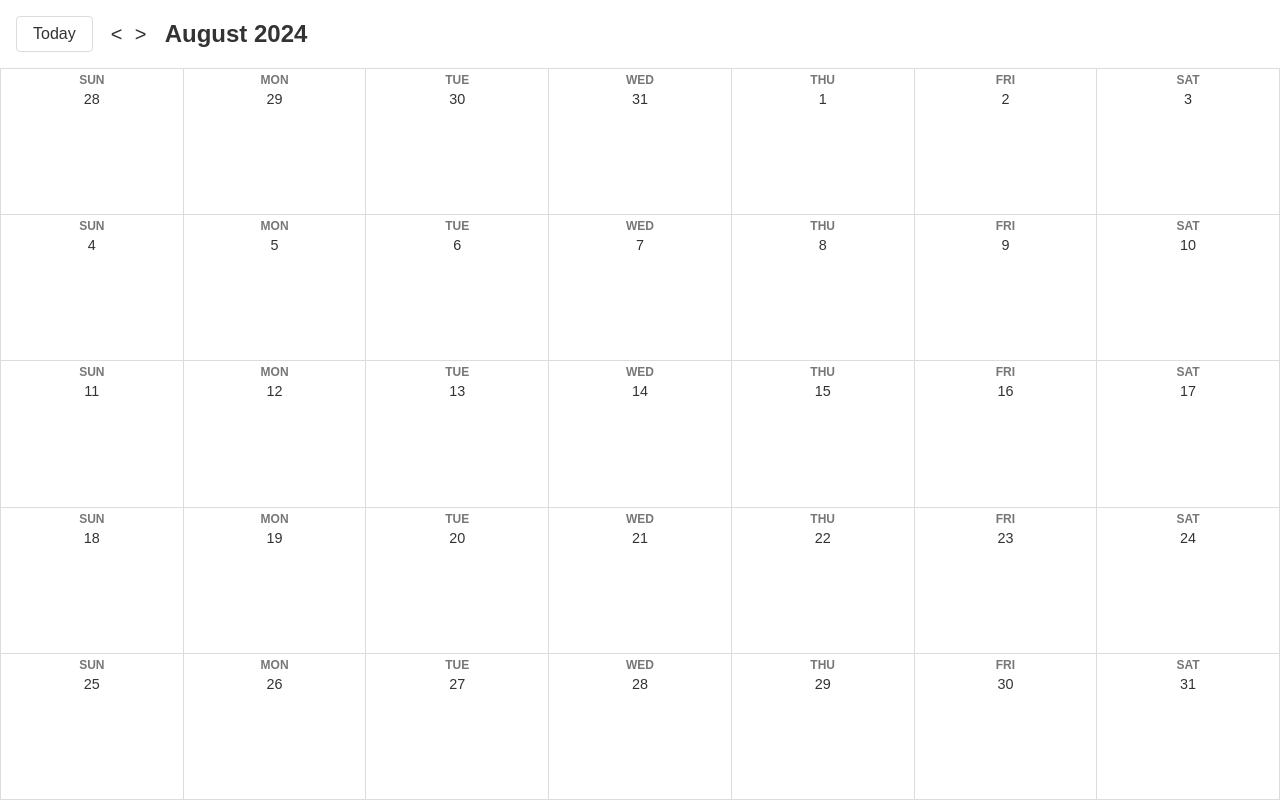
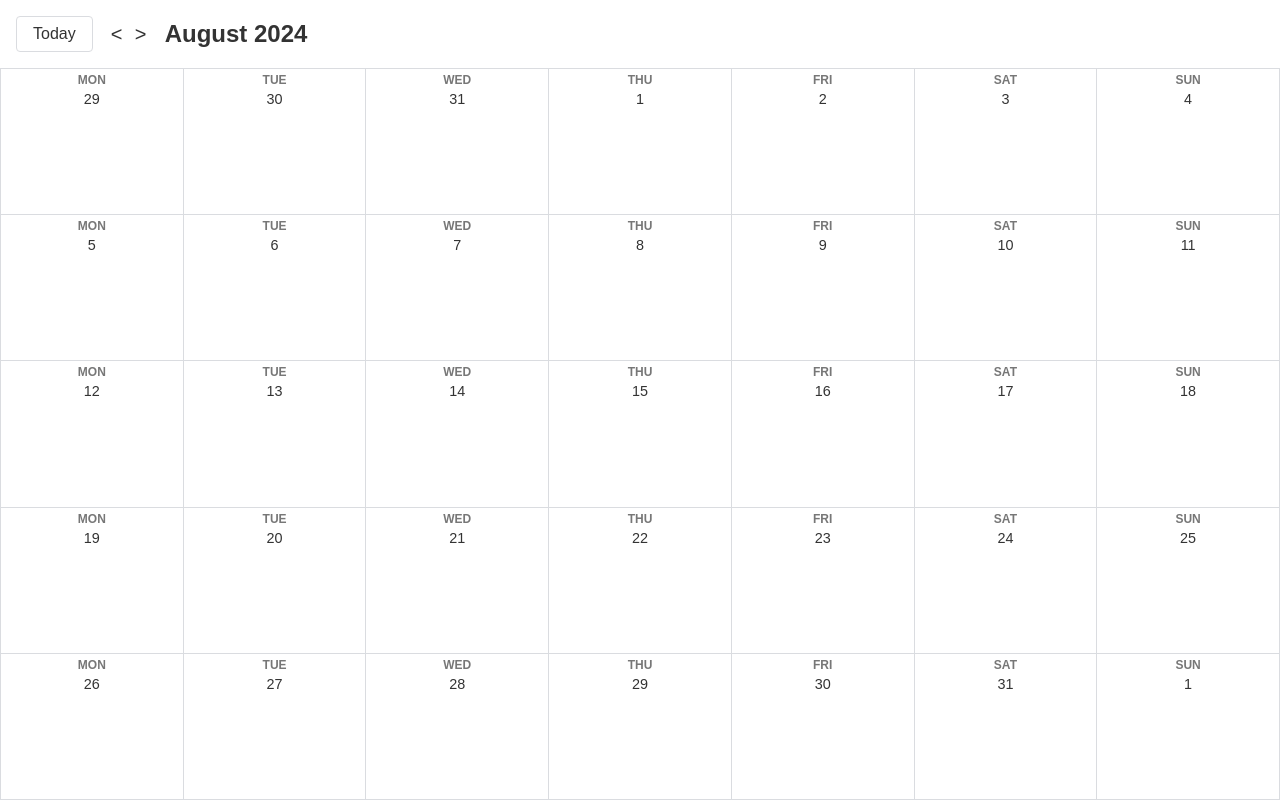
Before and after one commit to rinnegard/calendar, a React (Vite) app: page / in a window 1280 px wide. Built offline with nearby package versions, Linux system fonts and the light colour scheme.

Commit message:
Changed week to start on monday

```diff
--- a/src/components/Calendar.tsx
+++ b/src/components/Calendar.tsx
@@ -14,25 +14,50 @@ import {
     parse,
 } from "date-fns";
 import { useMemo, useState } from "react";
+import Day from "./Day";
 
 export default function Calendar() {
     const [selectedMonth, setSelectedMonth] = useState(new Date());
 
     const calendarDays = useMemo(() => {
-        const firstWeekStart = startOfWeek(startOfMonth(selectedMonth));
-        const lastWeekEnd = endOfWeek(endOfMonth(selectedMonth));
+        const firstWeekStart = startOfWeek(startOfMonth(selectedMonth), {
+            weekStartsOn: 1,
+        });
+        const lastWeekEnd = endOfWeek(endOfMonth(selectedMonth), {
+            weekStartsOn: 1,
+        });
         return eachDayOfInterval({ start: firstWeekStart, end: lastWeekEnd });
     }, [selectedMonth]);
 
-    console.log(calendarDays);
+    function incrementMonth() {
+        setSelectedMonth((prevSelectedMonth) => {
+            return new Date(addMonths(prevSelectedMonth, 1));
+        });
+    }
+
+    function decrementMonth() {
+        setSelectedMonth((prevSelectedMonth) => {
+            return new Date(subMonths(prevSelectedMonth, 1));
+        });
+    }
 
     return (
         <div className="calendar">
             <div className="header">
                 <button className="btn">Today</button>
                 <div>
-                    <button className="month-change-btn">&lt;</button>
-                    <button className="month-change-btn">&gt;</button>
+                    <button
+                        onClick={decrementMonth}
+                        className="month-change-btn"
+                    >
+                        &lt;
+                    </button>
+                    <button
+                        onClick={incrementMonth}
+                        className="month-change-btn"
+                    >
+                        &gt;
+                    </button>
                 </div>
                 <span className="month-title">
                     {`${selectedMonth.toLocaleString(undefined, {
@@ -43,21 +68,7 @@ export default function Calendar() {
             </div>
             <div className="days">
                 {calendarDays.map((day) => {
-                    return (
-                        <div className="day">
-                            <div className="day-header">
-                                <div className="week-name">
-                                    {day.toLocaleString(undefined, {
-                                        weekday: "short",
-                                    })}
-                                </div>
-                                <div className="day-number">
-                                    {day.getDate()}
-                                </div>
-                                <button className="add-event-btn">+</button>
-                            </div>
-                        </div>
-                    );
+                    return <Day day={day} />;
                 })}
             </div>
         </div>
--- /dev/null
+++ b/src/components/Day.tsx
@@ -0,0 +1,15 @@
+export default function Day({ day }: { day: Date }) {
+    return (
+        <div className="day">
+            <div className="day-header">
+                <div className="week-name">
+                    {day.toLocaleString(undefined, {
+                        weekday: "short",
+                    })}
+                </div>
+                <div className="day-number">{day.getDate()}</div>
+                <button className="add-event-btn">+</button>
+            </div>
+        </div>
+    );
+}
```
